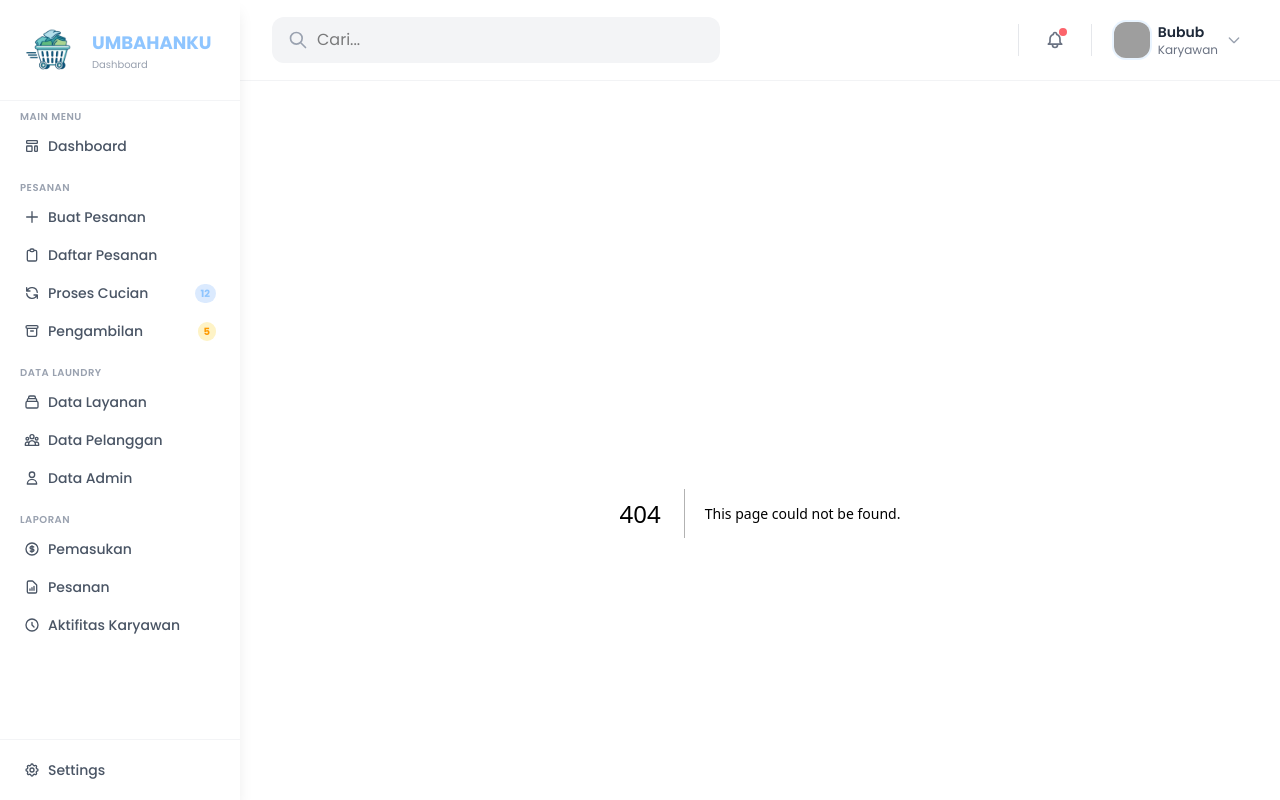
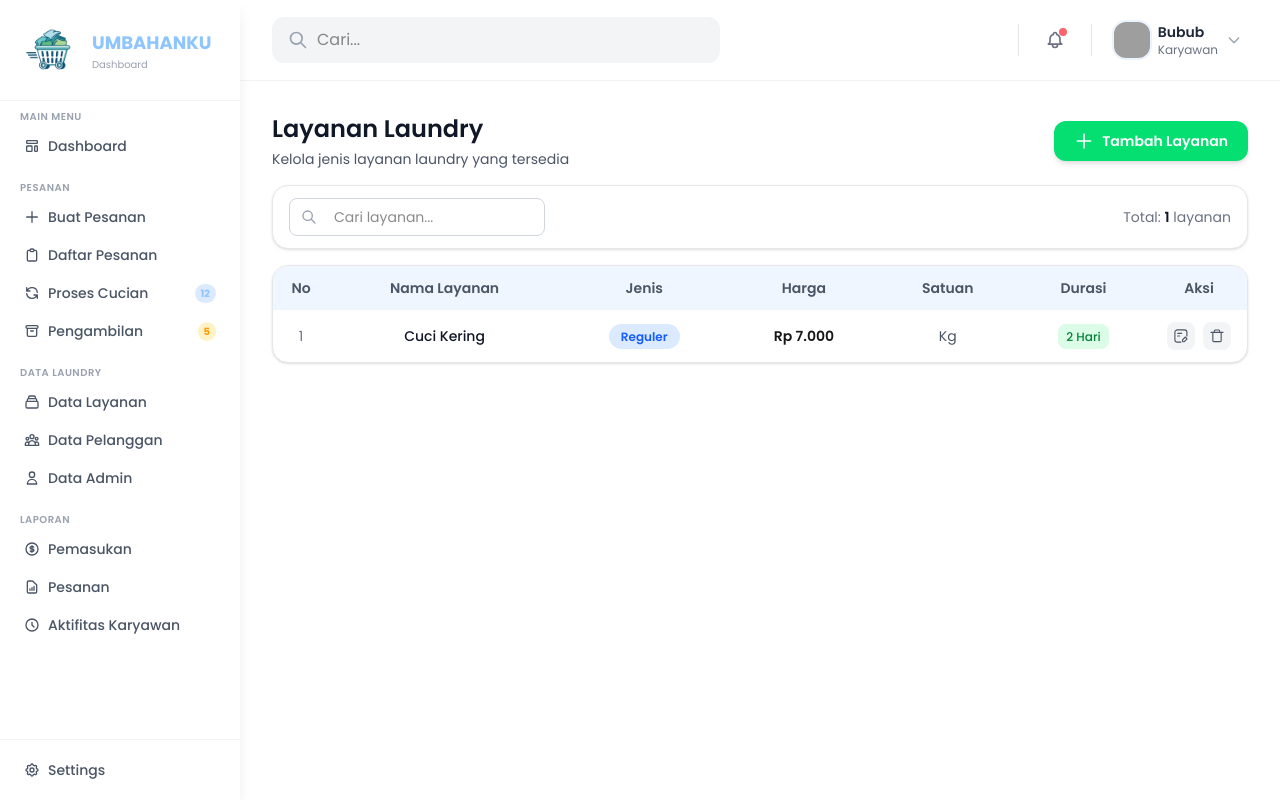
Before and after one commit to Dikocesrt/umbahanku, a Next.js app: page /master/services in a window 1280 px wide. Before the commit this address had no page. Built offline with nearby package versions, Linux system fonts and the light colour scheme; grey boxes are pictures that could not be loaded.

Commit message:
feat(fe): create services page layout and table design

```diff
--- a/src/app/components/layout/Sidebar.tsx
+++ b/src/app/components/layout/Sidebar.tsx
@@ -214,7 +214,7 @@ export default function Sidebar({ sidebarOpen, closeSidebar }: SidebarProps) {
 
                     {/* Data Layanan */}
                     <Link
-                        href="/services"
+                        href="/master/services"
                         onClick={closeSidebar}
                         className={isActive("/services") ? activeClass : inactiveClass}
                     >
--- /dev/null
+++ b/src/app/master/services/page.tsx
@@ -0,0 +1,124 @@
+export default function Services() {
+    return (
+        <>
+            <div className="space-y-4">
+                {/* Header Section */}
+                <div className="bg-white ">
+                    <div className="flex items-center justify-between">
+
+                        <div>
+                            <h1 className="text-2xl font-semibold text-gray-900">
+                                Layanan Laundry
+                            </h1>
+                            <p className="text-sm text-gray-600 mt-1">
+                                Kelola jenis layanan laundry yang tersedia
+                            </p>
+                        </div>
+
+                        <button className="bg-green-400 hover:bg-green-500 text-white px-5 py-2.5 rounded-xl text-sm font-semibold shadow-md transition flex items-center gap-2">
+                            <svg className="w-5 h-5" fill="none" stroke="currentColor" viewBox="0 0 24 24">
+                                <path strokeLinecap="round" strokeLinejoin="round" strokeWidth="2" d="M12 4v16m8-8H4" />
+                            </svg>
+                            Tambah Layanan
+                        </button>
+
+                    </div>
+                </div>
+
+
+
+                {/* Tools Bar */}
+                <div className="bg-white rounded-2xl px-4 py-3 shadow-sm border border-gray-200 flex items-center justify-between">
+
+                    {/* Search */}
+                    <div className="relative w-64">
+                        <svg
+                            className="w-4 h-4 text-gray-400 absolute left-3 top-1/2 -translate-y-1/2 pointer-events-none"
+                            fill="none"
+                            stroke="currentColor"
+                            viewBox="0 0 24 24"
+                        >
+                            <path
+                                strokeLinecap="round"
+                                strokeLinejoin="round"
+                                strokeWidth="2"
+                                d="M21 21l-6-6m2-5a7 7 0 11-14 0 7 7 0 0114 0z"
+                            />
+                        </svg>
+
+                        <input
+                            placeholder="Cari layanan..."
+                            className="
+      w-full border border-gray-300 rounded-lg
+      pl-11 pr-3 py-2 text-sm
+      focus:outline-none focus:ring-2 focus:ring-blue-400/30 focus:border-blue-500
+    "
+                        />
+                    </div>
+
+
+                    {/* Total */}
+                    <span className="text-sm text-gray-500">
+                        Total: <span className="font-semibold text-gray-900">1</span> layanan
+                    </span>
+
+                </div>
+
+                {/* Tabel Layanan */}
+                <div className="bg-white rounded-2xl shadow-sm border border-gray-200 overflow-hidden">
+                    <table className="w-full text-sm">
+                        <thead className="bg-blue-50 text-gray-600">
+                            <tr>
+                                <th className="px-4 py-3 text-center font-semibold w-14">No</th>
+                                <th className="px-4 py-3 text-center font-semibold">Nama Layanan</th>
+                                <th className="px-4 py-3 text-center font-semibold">Jenis</th>
+                                <th className="px-4 py-3 text-center font-semibold">Harga</th>
+                                <th className="px-4 py-3 text-center font-semibold">Satuan</th>
+                                <th className="px-4 py-3 text-center font-semibold">Durasi</th>
+                                <th className="px-4 py-3 text-center font-semibold w-24">Aksi</th>
+                            </tr>
+                        </thead>
+
+                        <tbody className="divide-y divide-gray-100">
+                            <tr className="hover:bg-gray-50 transition">
+                                <td className="px-4 py-3 text-center text-gray-500">1</td>
+                                <td className="px-4 py-3 text-center font-medium text-gray-900">Cuci Kering</td>
+                                <td className="px-4 py-3 text-center">
+                                    <span className="bg-blue-100 text-blue-600 px-3 py-1 rounded-full text-xs font-semibold">
+                                        Reguler
+                                    </span>
+                                </td>
+                                <td className="px-4 py-3 text-center font-semibold">Rp 7.000</td>
+                                <td className="px-4 py-3 text-center text-gray-600">Kg</td>
+                                <td className="px-4 py-3 text-center">
+                                    <span className="bg-green-100 text-green-700 px-2 py-1 rounded-lg text-xs font-medium">
+                                        2 Hari
+                                    </span>
+                                </td>
+                                <td className="px-4 py-3 text-center">
+                                    <div className="flex justify-center gap-2">
+                                        <button className="p-1.5 rounded-lg bg-gray-100 hover:bg-blue-100 text-gray-600 hover:text-blue-600 transition">
+                                            <svg className="w-4 h-4" viewBox="0 0 24 24" fill="none" xmlns="http://www.w3.org/2000/svg">
+                                                <path d="M20.8506 12.0002V6.50992C20.8506 4.48846 19.2118 2.84973 17.1904 2.84973H6.5098C4.48833 2.84973 2.84961 4.48845 2.84961 6.50992V17.4905C2.84961 19.512 4.48833 21.1507 6.5098 21.1507H11.8501" stroke="currentColor" strokeWidth="1.7" strokeLinecap="round" />
+                                                <path d="M7.00269 12H10.0018" stroke="currentColor" strokeWidth="1.7" strokeLinecap="round" />
+                                                <path d="M7.00269 8.0022H12.9993" stroke="currentColor" strokeWidth="1.7" strokeLinecap="round" />
+                                                <path d="M20.79 15.8827L18.8369 13.8971C18.6389 13.6957 18.3177 13.6957 18.1196 13.8971L14.3632 17.716C14.2545 17.8266 14.201 17.9813 14.2177 18.1368L14.4325 20.1323C14.4455 20.2525 14.5388 20.3474 14.657 20.3605L16.6198 20.5789C16.7727 20.5959 16.9249 20.5415 17.0337 20.431L20.79 16.612C20.9881 16.4106 20.9881 16.0841 20.79 15.8827Z" stroke="currentColor" strokeWidth="1.7" strokeLinecap="round" />
+                                            </svg>
+                                        </button>
+                                        <button className="p-1.5 rounded-lg bg-gray-100 hover:bg-red-100 text-gray-600 hover:text-red-600 transition">
+                                            <svg className="w-4 h-4" viewBox="0 0 24 24" fill="none" xmlns="http://www.w3.org/2000/svg">
+                                                <path d="M8 6V4.41421C8 3.63317 8.63317 3 9.41421 3H14.5858C15.3668 3 16 3.63317 16 4.41421V6" stroke="currentColor" strokeWidth="1.7" strokeLinecap="round" />
+                                                <path d="M5.7372 6.54395V18.9857C5.7372 19.7449 6.35269 20.3604 7.11194 20.3604H16.8894C17.6487 20.3604 18.2642 19.7449 18.2642 18.9857V6.54395M2.90918 6.54395H21.091" stroke="currentColor" strokeWidth="1.7" strokeLinecap="round" />
+                                            </svg>
+                                        </button>
+                                    </div>
+                                </td>
+                            </tr>
+                        </tbody>
+                    </table>
+                </div>
+
+            </div>
+        </>
+    );
+}
```
